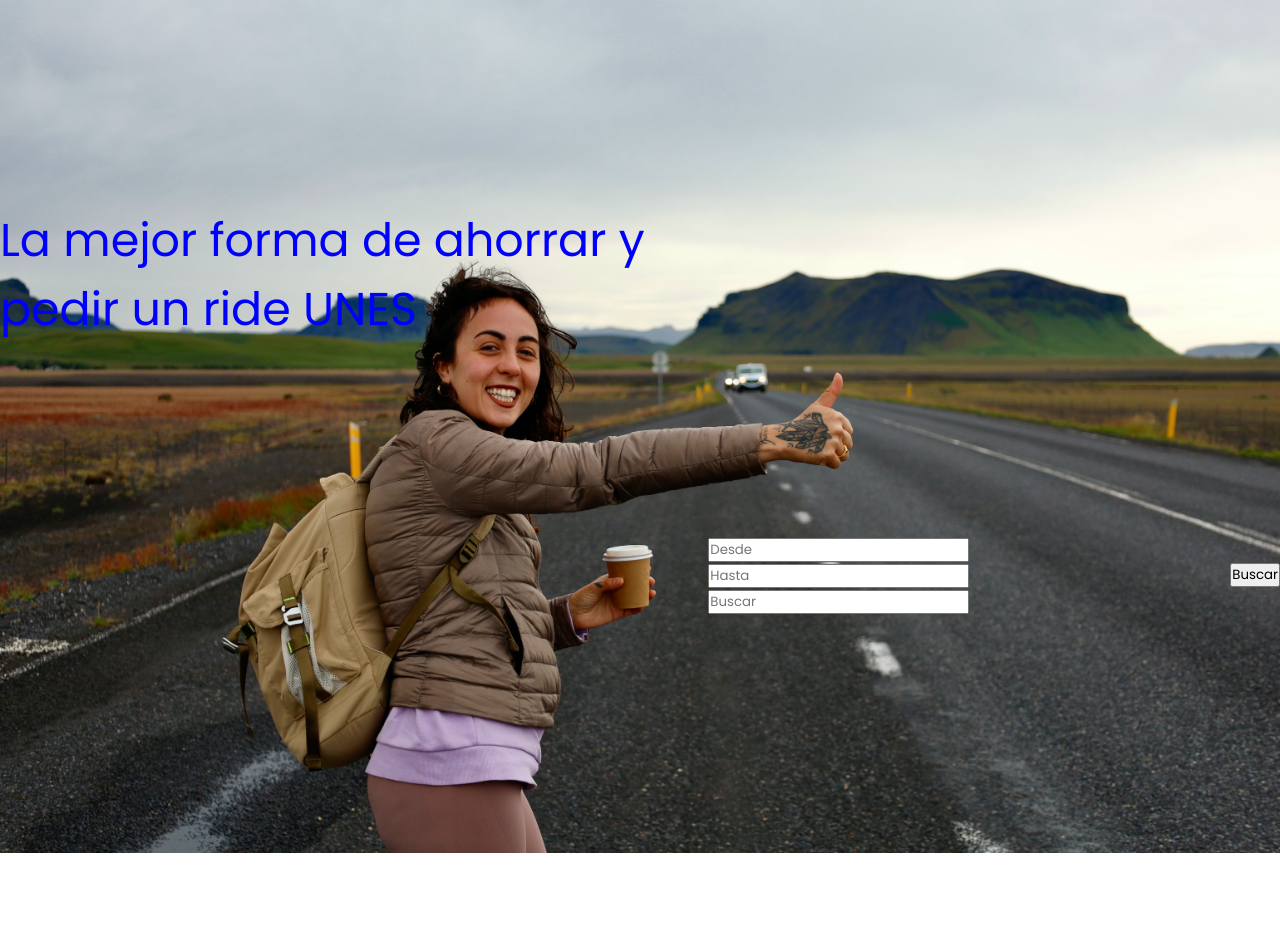
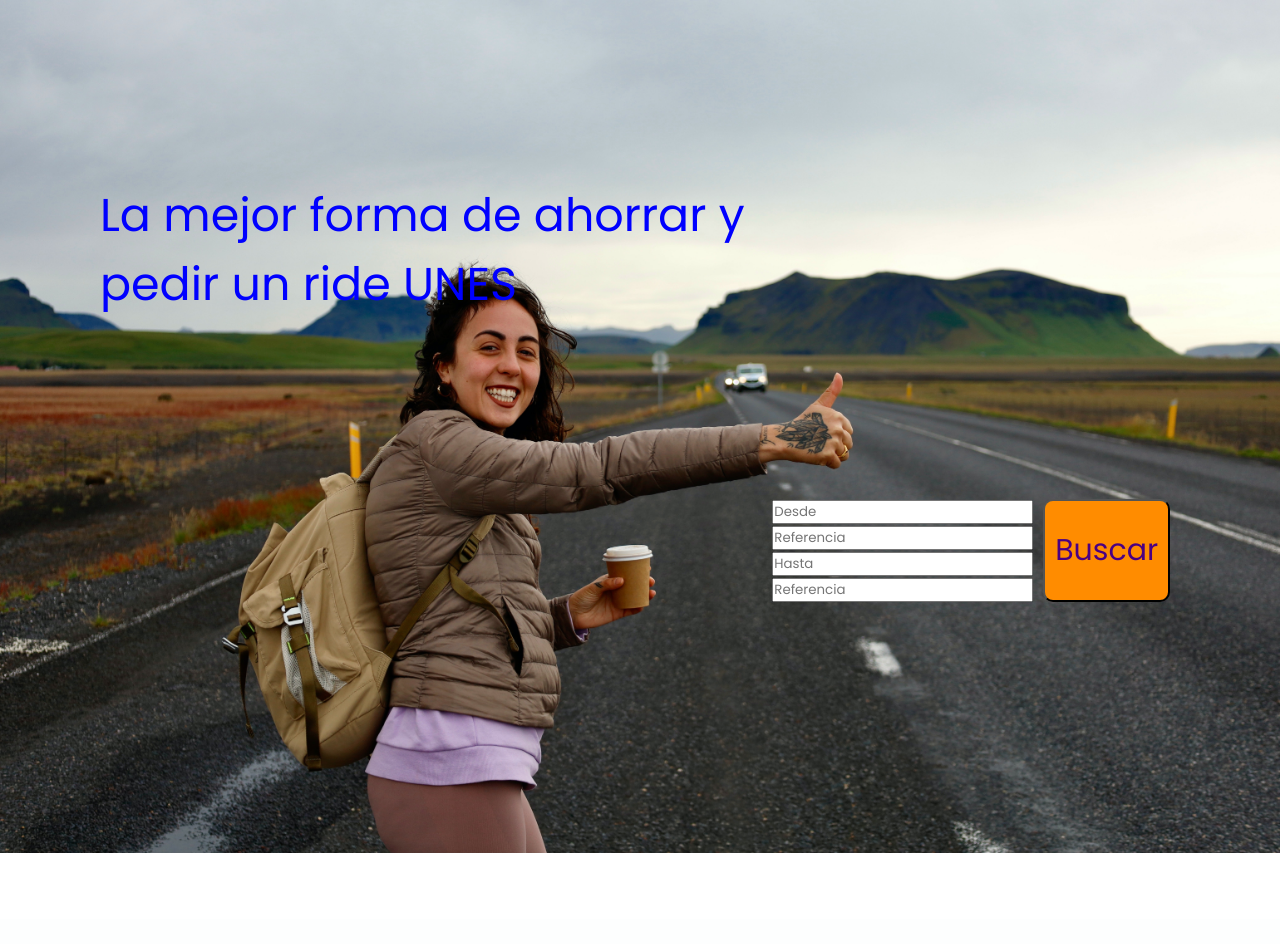
Before and after one commit to NickyLugo/PythonAndFlask, a Flask app: page /buscar-viaje in a window 1280 px wide. After the commit the page ends 853 px from the top, so only its background shows below. Run offline with Flask 3, Linux system fonts and the light colour scheme; some libraries are stand-ins or nearby versions.

Commit message:
Ajustes en HTML buscar viaje, estilo del botón.

```diff
--- a/004.ProyectoIntegrador/static/css/style-buscar-viaje.css
+++ b/004.ProyectoIntegrador/static/css/style-buscar-viaje.css
@@ -9,13 +9,32 @@
 body
 {
     display: flex;
-    padding-top: 350px;
+    padding-top: 300px;
     justify-content: center;
     align-items: center;
     min-height: 90vh;
     background: url("../img/imAuto11.jpg") no-repeat, center top;
     background-size: cover;
     height: 100vh;
+    padding-right: 100px;
+    padding-left: 100px;
+}
+
+.title
+{
+  padding-bottom: 150px;
+}
+
+.buscar-button
+{
+  font-size: 30px;
+  border-radius: 10px;
+  position: relative;
+  margin: 10px 10px;
+  background-color:darkorange;
+  color:indigo;
+  width: 200px;
+  height: 103px;
 }
 
 .h1
--- a/004.ProyectoIntegrador/templates/botones-chofer-o-pasajero.html
+++ b/004.ProyectoIntegrador/templates/botones-chofer-o-pasajero.html
@@ -8,14 +8,10 @@
 </head>
 <body>
   <div class="box">
-    <div class="logo"></div>
-    <form>
       <h2>Elige una opción:</h2>
       <div class="button-container" formaction="pantalla-principal" formmethod="POST">
-        <button class="red-button">Quiero ser conductor</button>
+        <button class="red-button"> Quiero ser conductor</button>
         <button class="blue-button">Quiero ser pasajero</button>
       </div>
-    </form>
-  </div>
 </body>
 </html>
--- a/004.ProyectoIntegrador/templates/buscar-viaje.html
+++ b/004.ProyectoIntegrador/templates/buscar-viaje.html
@@ -14,8 +14,12 @@
 
   <div class="input-boxes">
     <input type="text" placeholder="Desde">
+    <br>
+    <input type="text" placeholder="Referencia">
+    <br>
     <input type="text" placeholder="Hasta">
-    <input type="text" placeholder="Buscar">
+    <br>
+    <input type="text" placeholder="Referencia">
   </div>
 
   <button class="buscar-button" formaction="/buscar-viaje" formmethod="POST" >Buscar</button>
```
Also changed, not shown: 004.ProyectoIntegrador/static/css/botones-ch-o-pa.css (+21 -10 lines), 004.ProyectoIntegrador/static/img/Unes001.webp (added), 004.ProyectoIntegrador/static/img/imAuto12.jpg (added).
